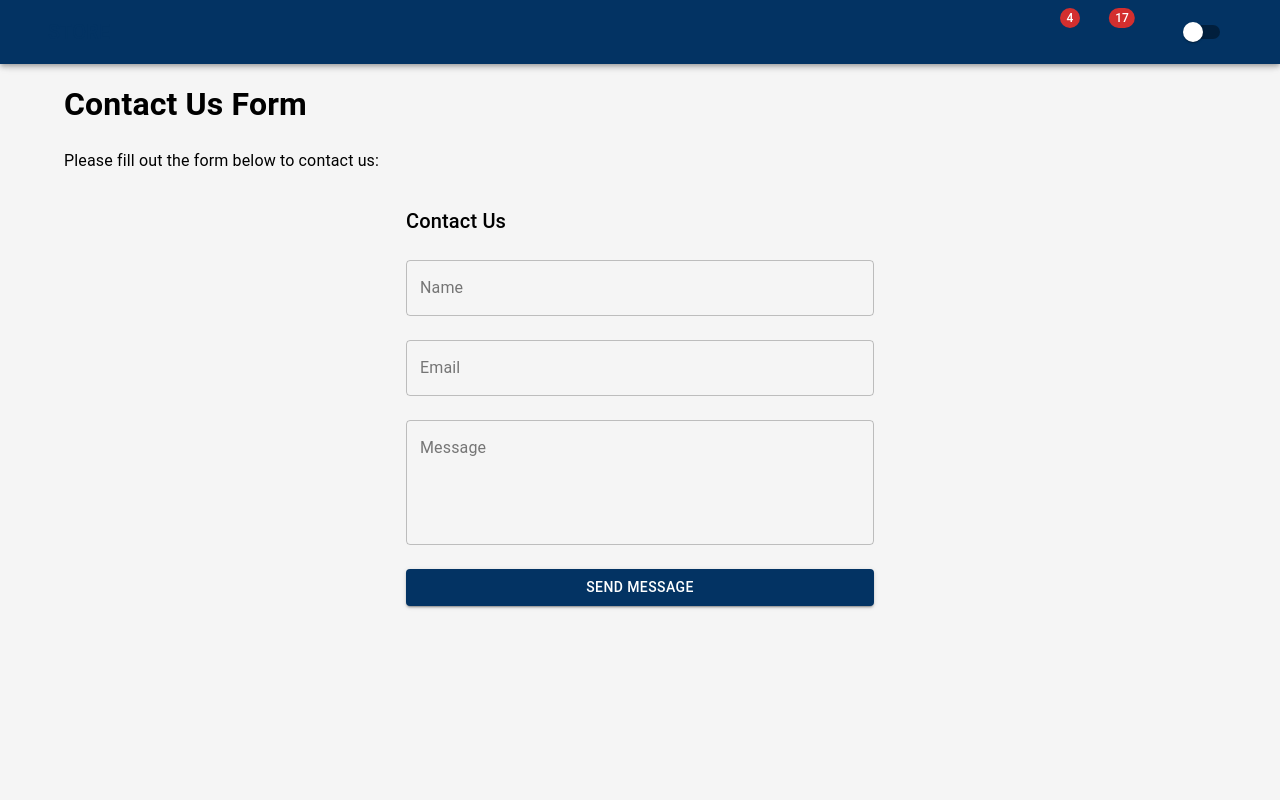
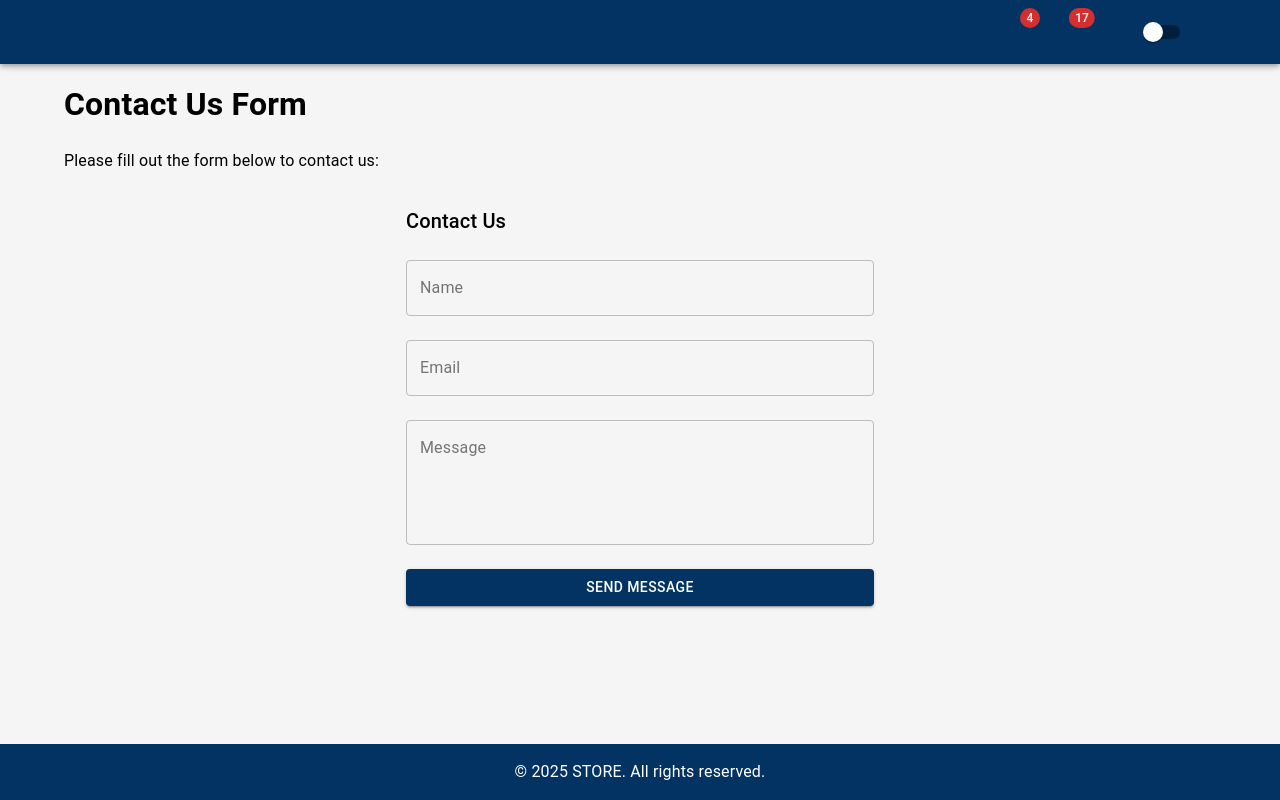
Before and after one commit to eurus1201/store, a Next.js app: page /contact in a window 1280 px wide. Built offline with nearby package versions, Linux system fonts and the light colour scheme; some icons are missing.

Commit message:
added footer

```diff
--- a/src/app/contact/page.tsx
+++ b/src/app/contact/page.tsx
@@ -1,13 +1,12 @@
-import { Container } from "@mui/material";
 import ContactForm from "@/components/ContactForm";
 const ContactPage = () => {
-    return (<Container>
+    return (<>
 
-       <h1>Contact Us Form</h1>
+        <h1>Contact Us Form</h1>
         <p>Please fill out the form below to contact us:</p>
         <ContactForm />
 
-    </Container>)
+    </>)
 }
 
 export default ContactPage;
--- a/src/app/layout.tsx
+++ b/src/app/layout.tsx
@@ -2,6 +2,7 @@ import type { Metadata } from "next";
 import { Geist, Geist_Mono } from "next/font/google";
 import ThemeRegistry from "@/components/ThemeRegistry";
 import EmotionRegistry from "@/lib/registry";
+import { Container } from "@mui/material";
 
 const geistSans = Geist({
   variable: "--font-geist-sans",
@@ -27,7 +28,9 @@ export default function RootLayout({ children }: RootLayoutProps) {
       <body className={`${geistSans.variable} ${geistMono.variable}`}>
         <EmotionRegistry>
           <ThemeRegistry>
+            <Container maxWidth="lg" sx={{padding:"0 16px"}}>
             {children}
+            </Container>
             </ThemeRegistry>
         </EmotionRegistry>
       </body>
--- /dev/null
+++ b/src/components/Footer.tsx
@@ -0,0 +1,21 @@
+import { Grid, Typography } from "@mui/material"
+
+const Footer = () => {
+    return (<Grid container spacing={2} sx={{
+        position: "fixed",
+        bottom: 0,
+        width: '100%',
+        padding: "16px 0",
+        marginTop: "auto",
+        textAlign: "center",
+        backgroundColor: "primary.main",
+        color: "white"
+    }}>
+
+        <Typography width={"100%"} >
+            &copy; {new Date().getFullYear()} STORE. All rights reserved.
+        </Typography>
+
+    </Grid>)
+}
+export default Footer;
--- a/src/components/Navbar.tsx
+++ b/src/components/Navbar.tsx
@@ -116,7 +116,7 @@ const Navbar = ({ mode, toggleColorMode }: NavbarProps) => {
     return (
         <Box sx={{ flexGrow: 1, mb: 10 }}>
             <AppBar position="fixed" color="primary">
-                <Container maxWidth="xl">
+                <Container maxWidth="lg">
                     <Toolbar>
                         {/* <IconButton
                             size="large"
--- a/src/components/ThemeRegistry.tsx
+++ b/src/components/ThemeRegistry.tsx
@@ -5,6 +5,7 @@ import { ThemeProvider, createTheme,Theme } from "@mui/material/styles";
 import CssBaseline from "@mui/material/CssBaseline";
 import { PaletteMode, Switch } from "@mui/material";
 import Navbar from "./Navbar";
+import Footer from "./Footer";
 
 export default function ThemeRegistry({
   children,
@@ -52,7 +53,7 @@ export default function ThemeRegistry({
                 disabled: "#757575",
               },
               background: { default: "#121212", paper: "#1d1d1d" },
-              primary: { main: "#90caf9" },
+              primary: { main: "#313131" },
               secondary: { main: "#f48fb1" },
             }),
         },
@@ -94,6 +95,7 @@ export default function ThemeRegistry({
       <CssBaseline />
       <Navbar mode={mode} toggleColorMode={toggleColorMode} />
       {children}
+      <Footer/>
     </ThemeProvider>
   );
 }
```
Also changed, not shown: src/app/about/page.tsx (+3 -4 lines).
